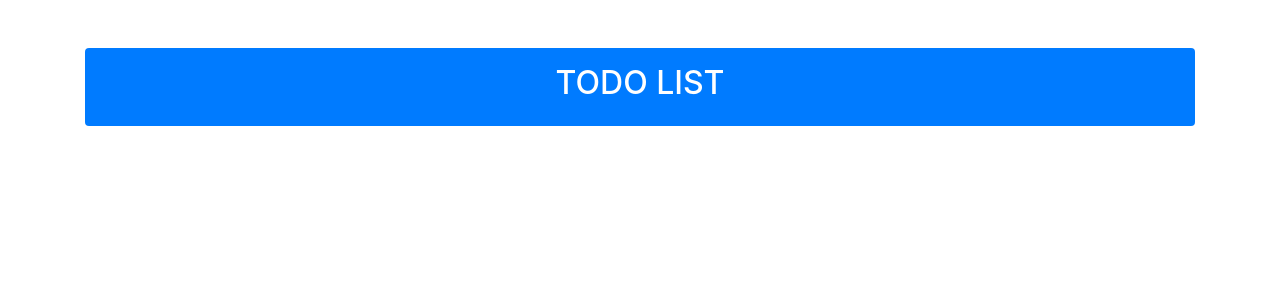
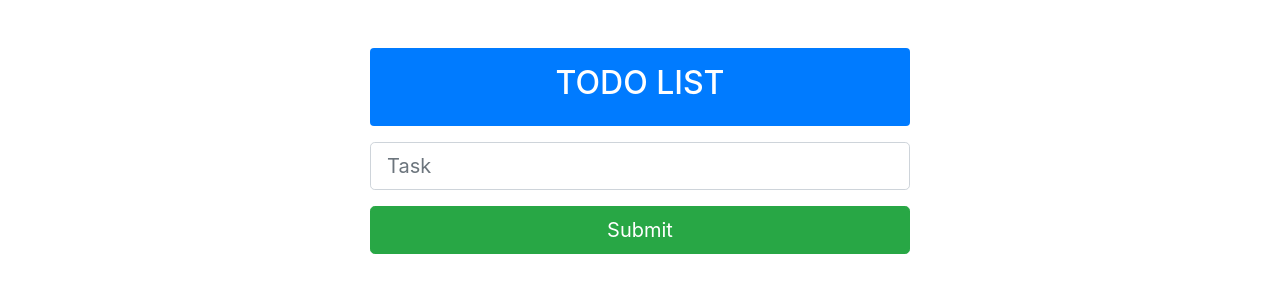
Before and after one commit to avivharuzi/todo, a Vue app: page / in a window 1280 px wide. Shown: the top 300 px of the page. Built offline with nearby package versions, Linux system fonts and the light colour scheme; a web font is replaced by a local one.

Commit message:
added todo form component

```diff
--- /dev/null
+++ b/src/components/TodoForm.vue
@@ -0,0 +1,25 @@
+<template>
+  <section>
+    <form @submit.prevent="onSubmit" autocomplete="off" novalidate>
+      <div class="form-group">
+        <input v-model="task" type="text" class="form-control form-control-lg" placeholder="Task">
+      </div>
+      <button class="btn btn-success btn-lg btn-block">Submit</button>
+    </form>
+  </section>
+</template>
+
+<script>
+  export default {
+    data () {
+      return {
+        task: null
+      }
+    },
+    methods: {
+      onSubmit () {
+        //
+      }
+    }
+  }
+</script>
--- a/src/pages/Home.vue
+++ b/src/pages/Home.vue
@@ -1,15 +1,22 @@
 <template>
   <div class="container mt-5">
-    <app-header></app-header>
+    <div class="row justify-content-center">
+      <div class="col-md-6">
+        <app-header class="mb-3"></app-header>
+        <app-todo-form></app-todo-form>
+      </div>
+    </div>
   </div>
 </template>
 
 <script>
   import Header from '@/components/Header'
+  import TodoForm from '@/components/TodoForm'
 
   export default {
     components: {
-      'app-header': Header
+      'app-header': Header,
+      'app-todo-form': TodoForm
     }
   }
 </script>
```
